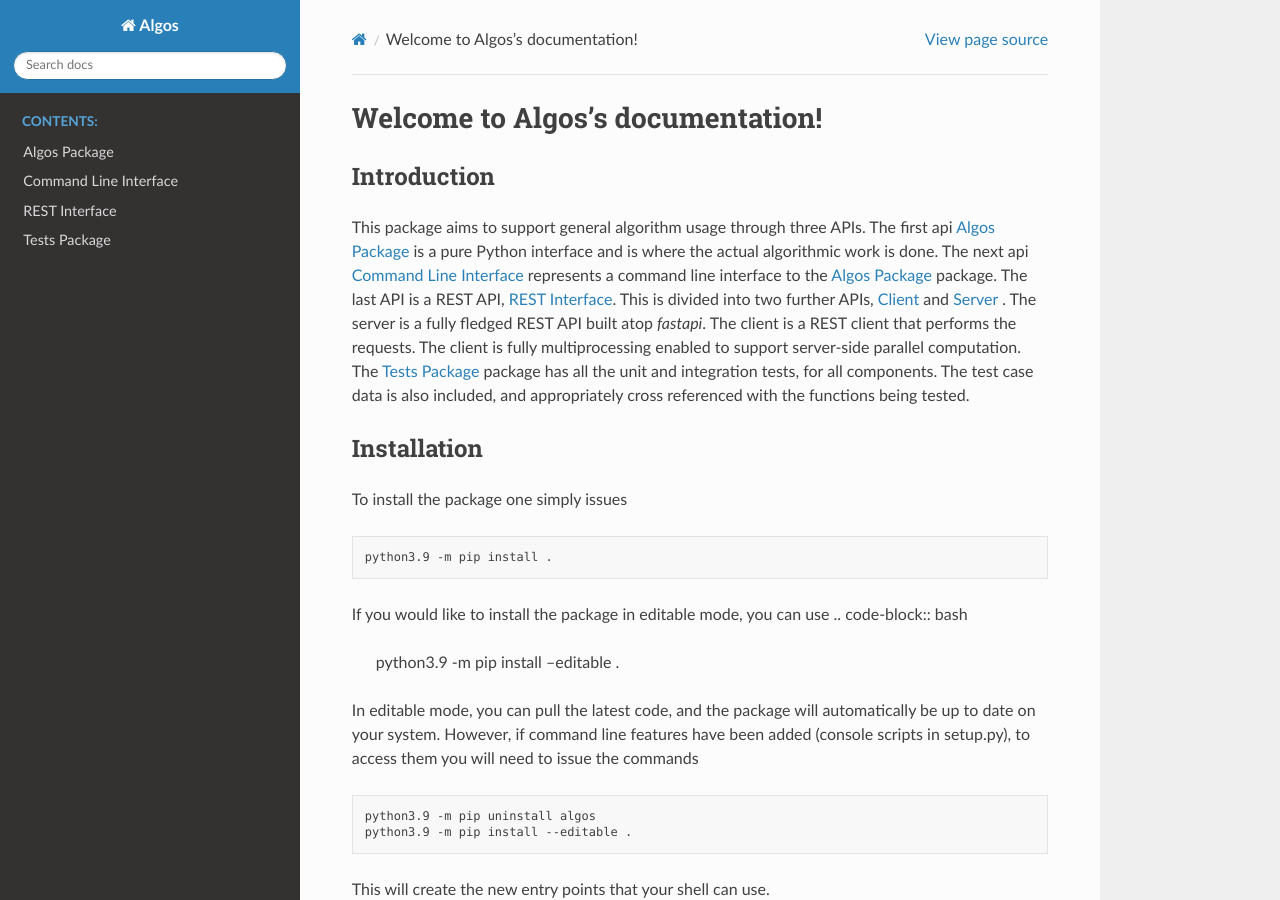
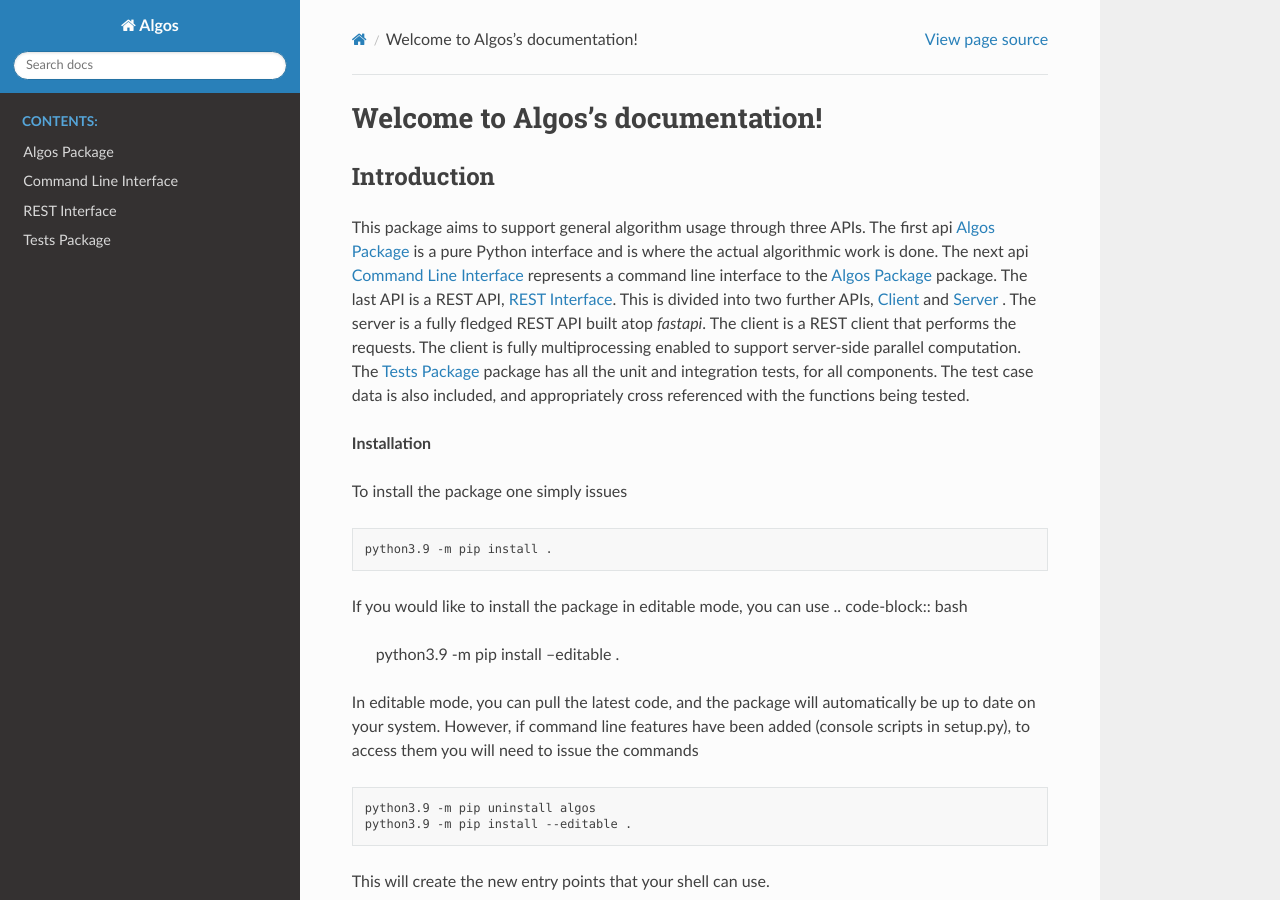
Before and after one commit to chernobylcitybus/algos, a Sphinx documentation site: the page built from docs/source/index.rst, in a window 1280 px wide and 900 px high. Built offline with Sphinx 7.4.7 and the Read the Docs theme 2.0.0, drawn with Linux system fonts in a browser that asks for light colours; formulas are drawn with MathJax 3.

```diff
--- a/docs/source/index.rst
+++ b/docs/source/index.rst
@@ -18,8 +18,7 @@ multiprocessing enabled to support server-side parallel computation. The :any:`t
 integration tests, for all components. The test case data is also included, and appropriately cross referenced with
 the functions being tested.
 
-Installation
-------------
+**Installation**
 
 To install the package one simply issues
 
@@ -43,8 +42,7 @@ the commands
 
 This will create the new entry points that your shell can use.
 
-Documentation
--------------
+**Documentation**
 
 To build the documentation you will need to have a working LaTeX installation. On Debian, this can be
 achieved with
@@ -70,8 +68,7 @@ You can then create the documentation as follows
 Please use the script in order to be able to generate documentation for the tests folder. It adds an \_\_init\_\_.py
 so that sphinx picks up the folder.
 
-Testing
--------
+**Testing**
 
 There are over 100 tests so far. Both unit tests and integration tests are carried out simultaneously with
 no special setup needed.
@@ -94,8 +91,7 @@ To run the full coverage suite, we can use
 
    $ pytest -sv --cov=algos --cov=algoscli --cov=algosrest --cov-report=html tests/
 
-Static Analysis and Optimization
---------------------------------
+**Static Analysis and Optimization**
 
 ``mypy`` has been used throughout the project. In the vast majority of cases, all variables have been statically
 typed, whether interfaces, local variables or class variables.
@@ -178,8 +174,7 @@ Observe the following sequence of steps
 
 We can now see the compiled libraries present in the packages, alongside their source files.
 
-Package Usage
--------------
+**Package Usage**
 
 More can be found in :any:`algos. The API is separated into groups based on the type of algorithm. An example using the
 text module would be to find the anagrams in a given set of words. In python, we could do the following
@@ -202,8 +197,7 @@ text module would be to find the anagrams in a given set of words. In python, we
    print(anagrams_found)
    [['act', 'cat'], ['arc', 'car'], ['below', 'bowel', 'elbow'], ['cider', 'cried'], ['night', 'thing']]
 
-Command Line Usage
-------------------
+**Command Line Usage**
 
 More can be found in :any:`cli` . A small example to get started would be
 
@@ -219,8 +213,7 @@ to other utilities and chained indefinitely. A future improvement will be an eva
 representations of data types to be eval'd and used as inputs to the command line algorithms. This would alleviate the
 need to convert to and from a plain text representation for each link of the chain.
 
-REST API Server Usage
----------------------
+**REST API Server Usage**
 
 More can be found in :any:`rest_server` . We start the server with the standard ``uvicorn`` usage.
 
@@ -245,8 +238,7 @@ We can use curl to verify that the server is operational
 
    [["bowel","below","elbow"]]
 
-REST API Client Usage
----------------------
+**REST API Client Usage**
 
 More information can be found in :any:`rest_client`. One should start the rest server first. Then, one can perform
 single requests or batch requests with the multiprocessing backend.
@@ -270,7 +262,6 @@ A single request looks like
    # Await the result.
    res_data = res.result()
 
-
 .. toctree::
    :maxdepth: 3
    :caption: Contents:
```
